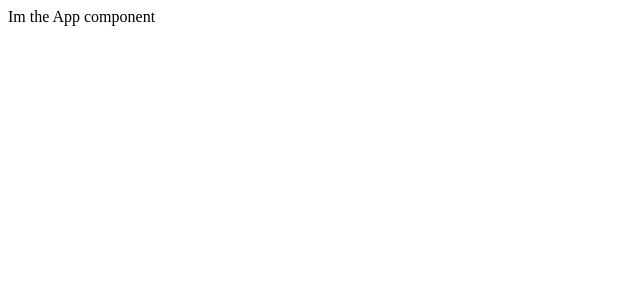
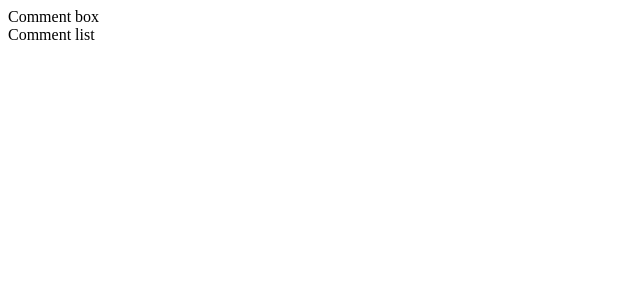
Before and after one commit to code-in-time/react-testing-learn-, a React (Create React App) app: page / in a window 1280 px wide. Shown: the top 300 px of the page, without its empty margins (0-640 px from the left). Built offline with nearby package versions, Linux system fonts and the light colour scheme.

Commit message:
add list and box

```diff
--- a/src/componenets/App.js
+++ b/src/componenets/App.js
@@ -1,5 +1,11 @@
 import React from 'react';
+import CommentBox from './CommentBox'
+import CommentList from './CommentList'
+
 
 export default () => {
-  return <div>Im the App component</div>
+  return (<div>
+    <CommentBox />
+    <CommentList />
+    </div>)
 }
--- a/src/componenets/CommentBox.js
+++ b/src/componenets/CommentBox.js
@@ -0,0 +1,5 @@
+import React, { Component } from 'react';
+
+export default () => {
+  return <div>Comment box</div>
+}
--- a/src/componenets/CommentList.js
+++ b/src/componenets/CommentList.js
@@ -0,0 +1,5 @@
+import React, { Component } from 'react';
+
+export default () => {
+  return <div>Comment list</div>
+}
```
